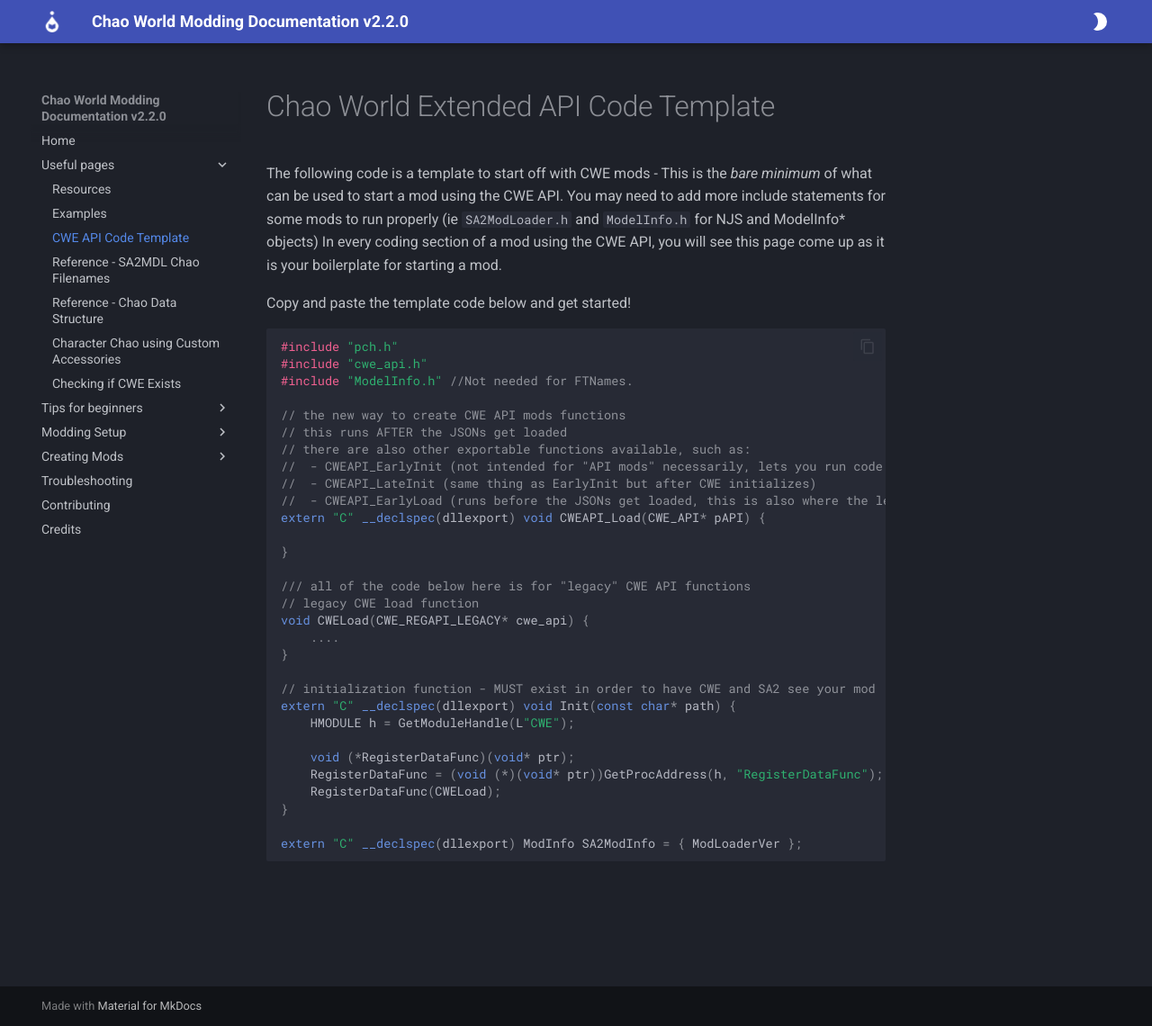
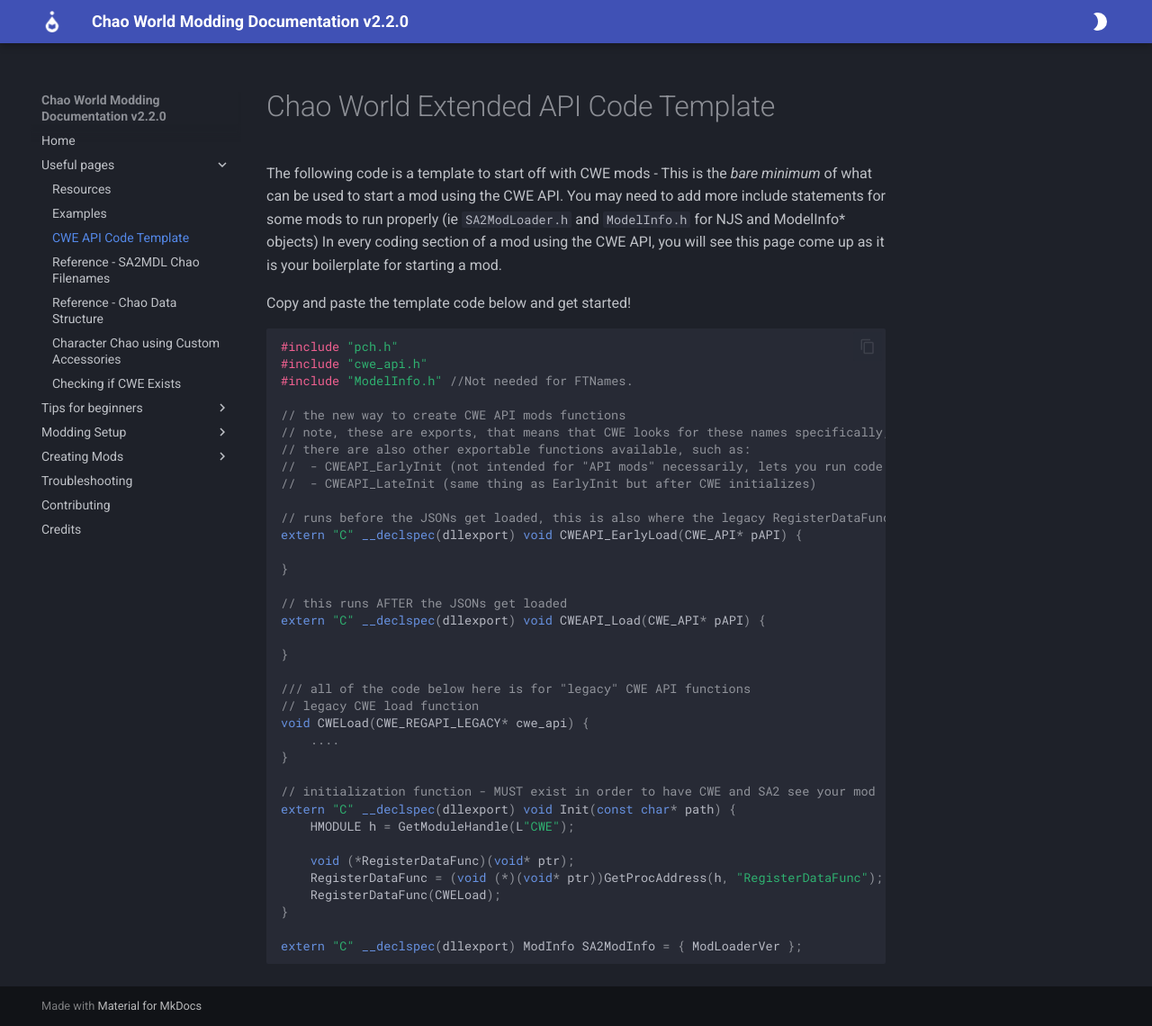
Before and after one commit to NostalgiaNinja/ChaoModding_Docs, an MkDocs documentation site: the page built from docs/CWEAPICodeTemplate.md, in a window 1280 px wide and 1140 px high. Shown: the whole window at 90% size. Built offline with MkDocs 1.6.1 and Material for MkDocs 9.7.7, drawn with Linux system fonts in a browser that asks for light colours.

Commit message:
added EarlyLoad to template

```diff
--- a/docs/CWEAPICodeTemplate.md
+++ b/docs/CWEAPICodeTemplate.md
@@ -11,11 +11,17 @@
 #include "ModelInfo.h" //Not needed for FTNames.
 
 // the new way to create CWE API mods functions
-// this runs AFTER the JSONs get loaded
+// note, these are exports, that means that CWE looks for these names specifically, and you CANNOT rename them
 // there are also other exportable functions available, such as:
 // 	- CWEAPI_EarlyInit (not intended for "API mods" necessarily, lets you run code before CWE initializes)
 //  - CWEAPI_LateInit (same thing as EarlyInit but after CWE initializes)
-//  - CWEAPI_EarlyLoad (runs before the JSONs get loaded, this is also where the legacy RegisterDataFunc stuff runs)
+
+// runs before the JSONs get loaded, this is also where the legacy RegisterDataFunc stuff runs
+extern "C" __declspec(dllexport) void CWEAPI_EarlyLoad(CWE_API* pAPI) {
+
+}
+
+// this runs AFTER the JSONs get loaded
 extern "C" __declspec(dllexport) void CWEAPI_Load(CWE_API* pAPI) {
 
 }
```
